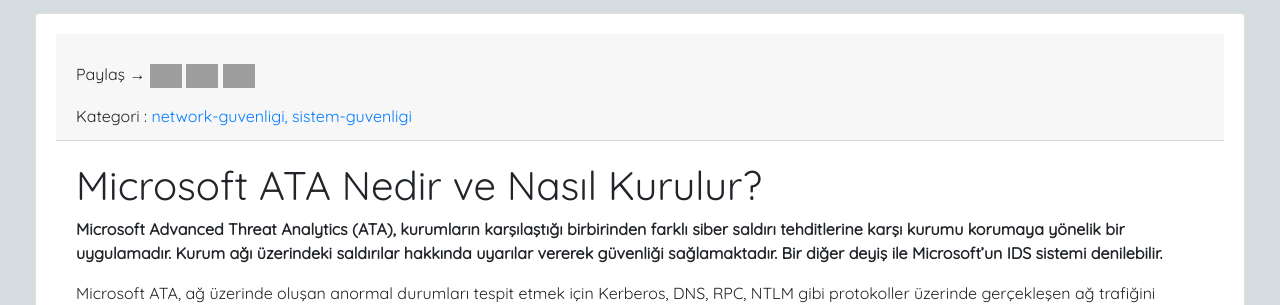
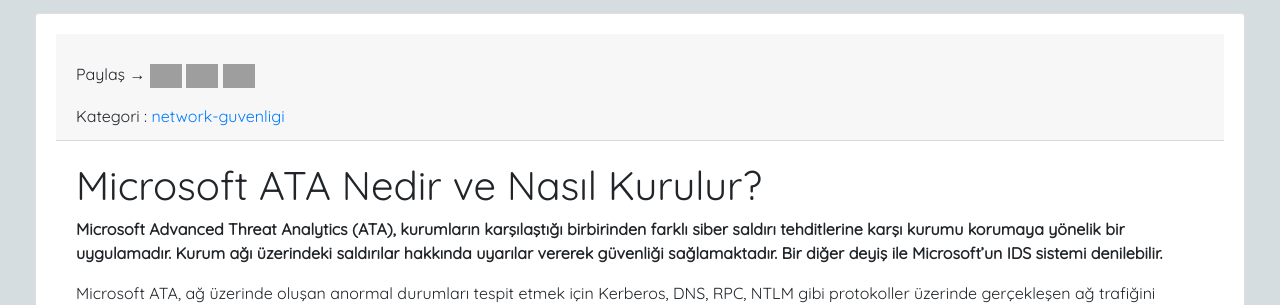
Before and after one commit to laccart/laccart, a Jekyll site: the page built from _posts/2019-12-06-Microsoft-ATA-Nedir-Ve-Nasıl-Kurulur.markdown, in a window 1280 px wide and 900 px high. Shown: the part 271-576 px from the top of the window. Built offline with Jekyll 4.4.1, drawn with Linux system fonts in a browser that asks for light colours; nearby versions of some CDN libraries; grey boxes are pictures that could not be loaded.

Commit message:
Update 2019-12-06-Microsoft-ATA-Nedir-Ve-Nasıl-Kurulur.markdown

```diff
--- a/_posts/2019-12-06-Microsoft-ATA-Nedir-Ve-Nasıl-Kurulur.markdown
+++ b/_posts/2019-12-06-Microsoft-ATA-Nedir-Ve-Nasıl-Kurulur.markdown
@@ -3,7 +3,7 @@
 date:   2019-12-06 18:40:00
 layout: post
 categories:
-    - network-guvenligi, sistem-guvenligi
+    - network-guvenligi
 thumbnail: posts/ATA_mimarisi.png
 ---
 
```
